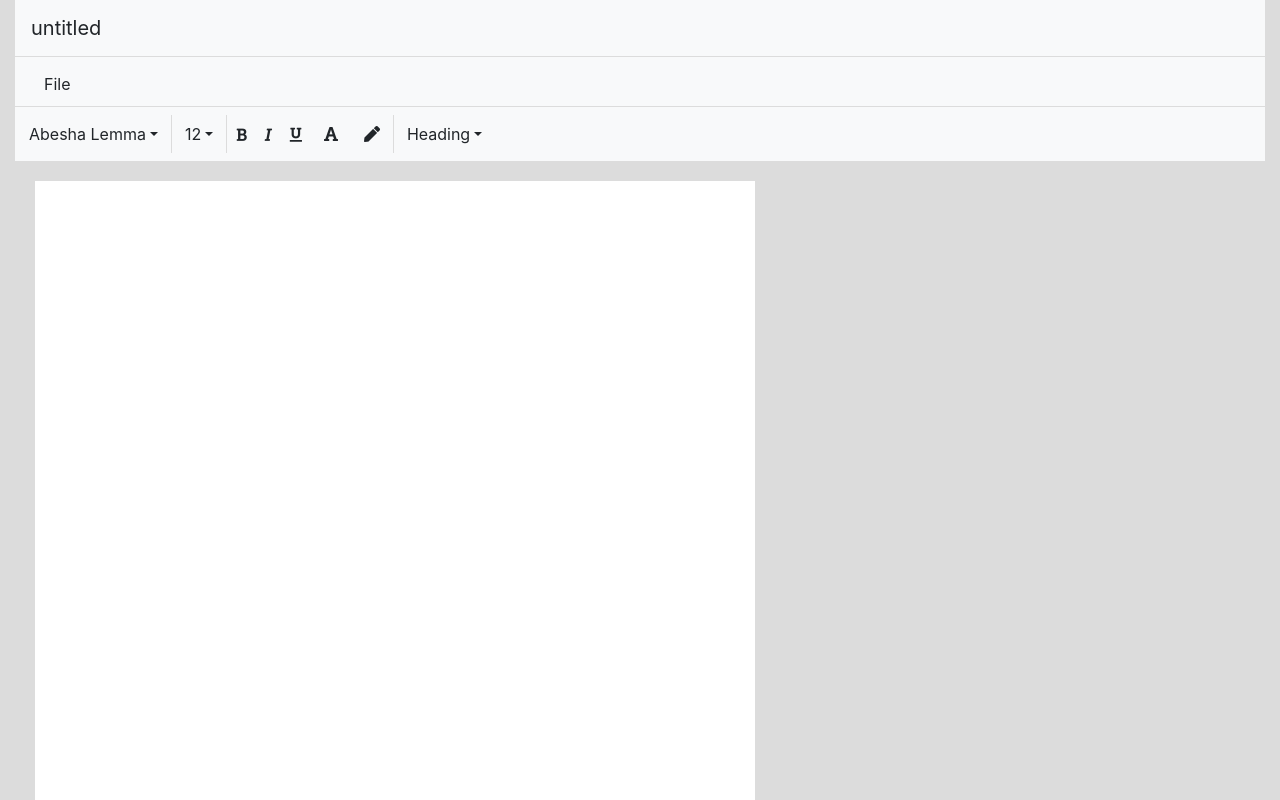
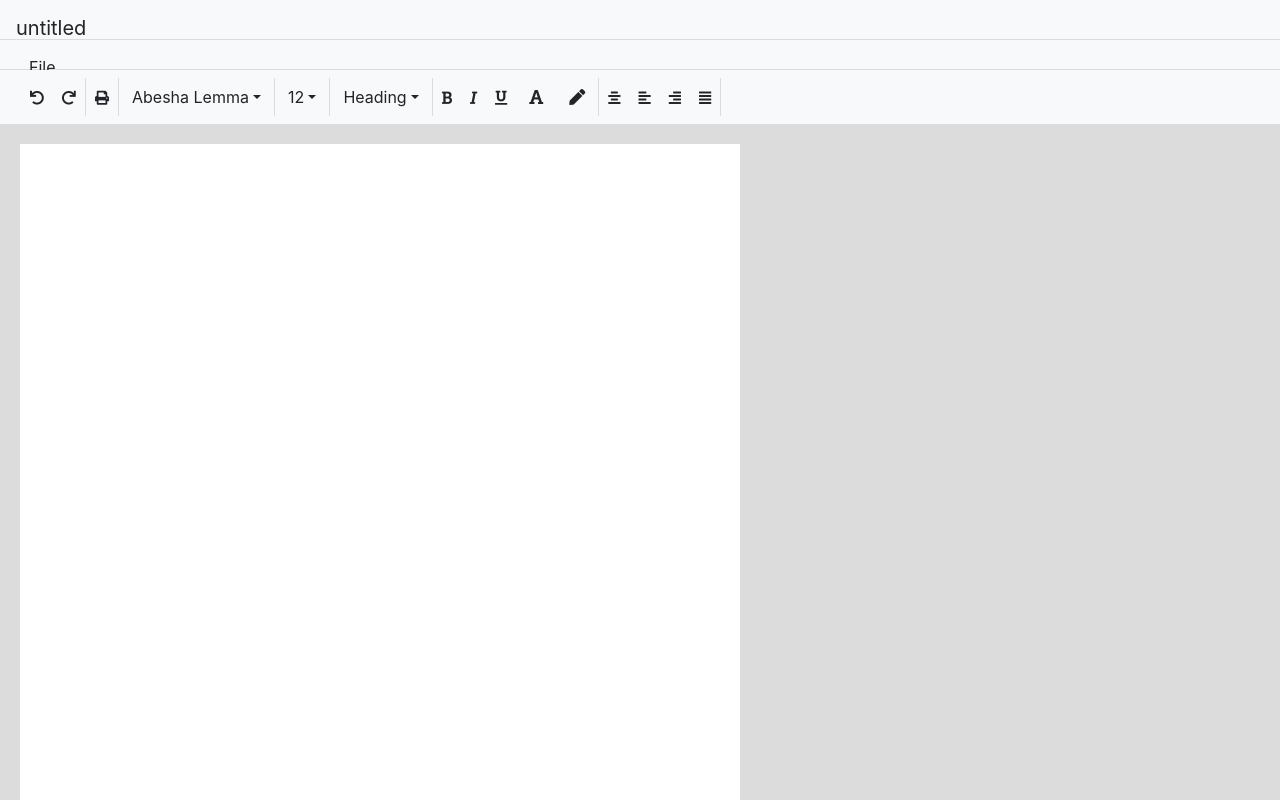
Before and after one commit to CodeHabesha/derassi, a React (Create React App) app: page / in a window 1280 px wide. Shown: the top 800 px of the page. Built offline with nearby package versions, Linux system fonts and the light colour scheme.

Commit message:
add few more menu items

```diff
--- a/src/components/App.js
+++ b/src/components/App.js
@@ -9,11 +9,9 @@ import TextMenu from './textMenu'
 
 
 const App = () => (
-  <div  className="container-fluid">
+  <div >
     <Title/>
-    {/* <Separator/> */}
-    <TextMenu style={{zIndex:200}}/>
-    {/* <Separator/> */}
+    <TextMenu/>
     <Menu />
     <Pages/>
   </div>
--- a/src/components/menu.js
+++ b/src/components/menu.js
@@ -19,11 +19,18 @@ const Menu = () => {
     return (
         <nav className="navbar sticky-top navbar-light bg-light">
 
-            <div className="row">
-
+            <div className="row" style={{maxHeight: 40}}>
+                <div style={{width: 20}}></div>
+                <EditButton cmd="undo" icon="fa fa-undo" />
+                <EditButton cmd="redo" icon="fa fa-redo" />
+                <MenuBorder/>
+                <EditButton cmd="print" icon="fa fa-print"/>
+                <MenuBorder/>
                 <EditFont/>
                 <MenuBorder/>
                 <EditSize/>
+                <MenuBorder/>
+                <EditFormatblock/>
                 <MenuBorder/>
                 <ButtonGroup size="sm">
                      <EditButton cmd="bold" icon="fa fa-bold" />
@@ -33,8 +40,11 @@ const Menu = () => {
                      <EditColor cmd="backcolor"icon="fa fa-pen"/>
                 </ButtonGroup>
                 <MenuBorder/>
-                <EditFormatblock/>
-
+                <EditButton cmd="justifyCenter" icon="fa fa-align-center" />
+                <EditButton cmd="justifyLeft" icon="fa fa-align-left" />
+                <EditButton cmd="justifyRight" icon="fa fa-align-right" />
+                <EditButton cmd="justifyFull" icon="fa fa-align-justify" />
+                <MenuBorder/>
             </div>
         </nav>
     )
@@ -44,7 +54,7 @@ const Menu = () => {
 const MenuBorder = () => (
     <div style={{ borderRightStyle: 'solid',
     borderRightWidth: 'thin',
-    borderRightColor: 'gainsboro'
+    borderRightColor: 'gainsboro',
     }} ></div>
 )
 
--- a/src/components/textMenu.js
+++ b/src/components/textMenu.js
@@ -19,7 +19,8 @@ class TextMenu extends  React.Component {
     style={ borderBottomStyle: 'solid',
     borderBottomWidth: 'thin',
     borderBottomColor: 'gainsboro',
-    height: 50
+    maxHeight: 30
+
     }
 
     render = () => (
--- a/src/components/title.js
+++ b/src/components/title.js
@@ -30,7 +30,8 @@ class Title extends React.Component {
 
     style={ borderBottomStyle: 'solid',
     borderBottomWidth: 'thin',
-    borderBottomColor: 'gainsboro'
+    borderBottomColor: 'gainsboro',
+    maxHeight: 40
     }
 
     render =  () =>  (
```
